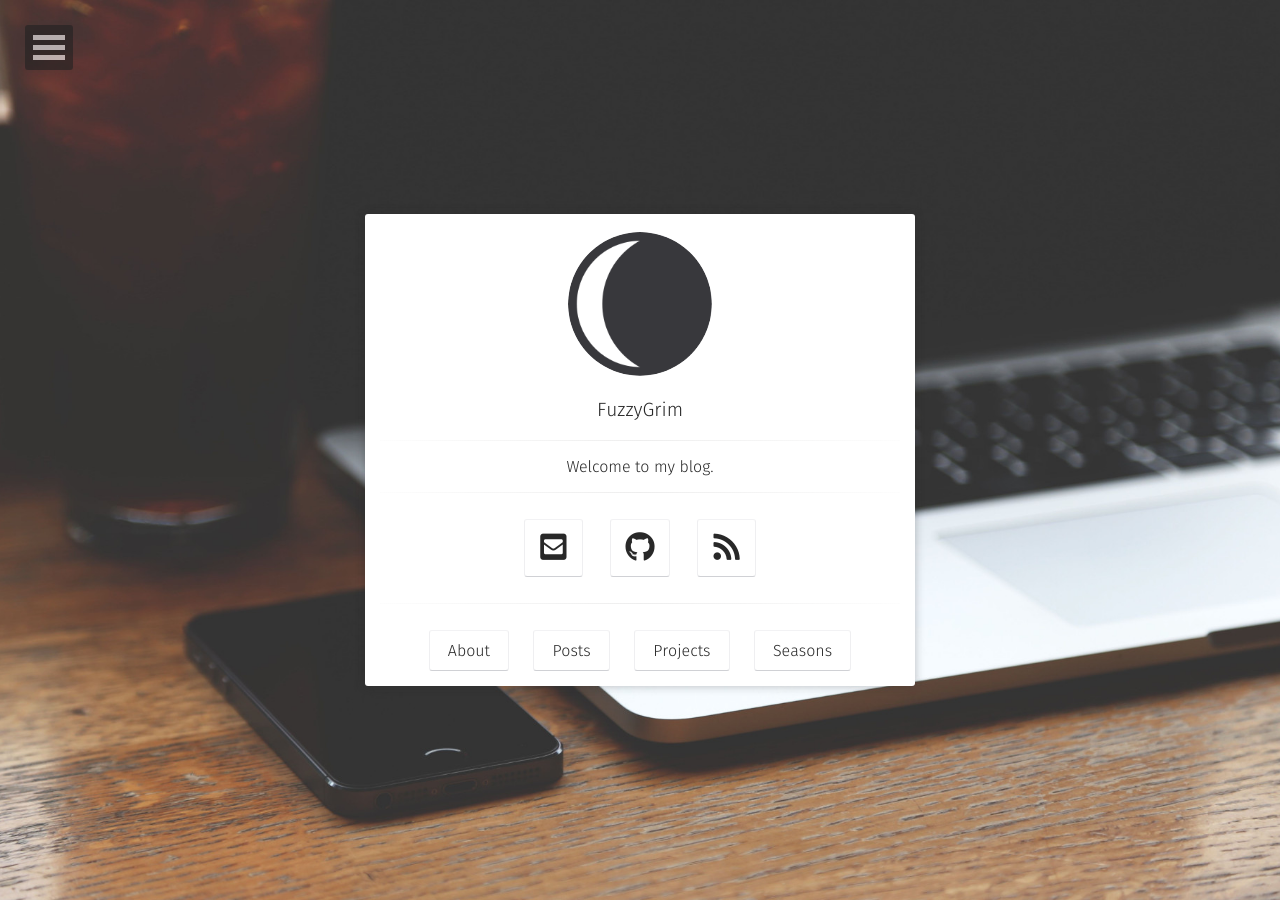
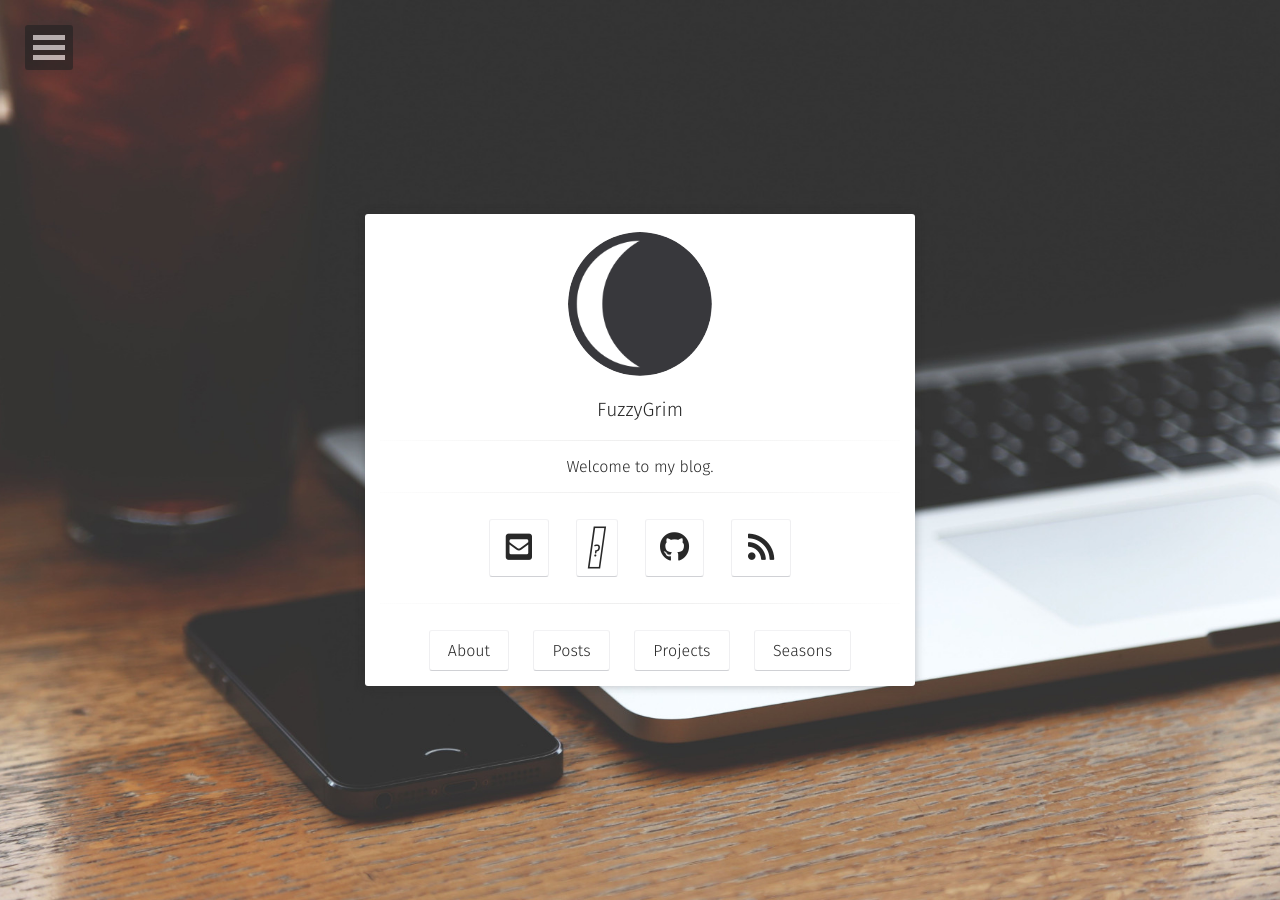
Before and after one commit to FuzzyGrim/blog, a Jekyll site: the page built from index.html, in a window 1280 px wide. Built offline with Jekyll 4.4.1, drawn with Linux system fonts in a browser that asks for light colours; some web fonts are replaced.

Commit message:
add matrix link

```diff
--- a/_config.yml
+++ b/_config.yml
@@ -57,6 +57,7 @@ github-url:         FuzzyGrim
 rss:                true
 umami:              umami.fuzzygrim.com
 kofi:               fuzzygrim
+matrix:             fuzzygrim:matrix.org
 monero:
   address:          84QRpjRZhXqebshV4PQJhCgAhPWpRLp4nezGDDTUzzYYP7rvwXsM3htdpQdtfxwTnybZcowphp9EG2aPxDFYaFgVD7Xmbng
   qr:               '../../assets/img/monero.png'
--- a/_includes/social-links.html
+++ b/_includes/social-links.html
@@ -1,6 +1,7 @@
                     <hr class="hr-line">
                     <h3 class="title" style="font-size:30px;">
                         {% if site.email %}<a class="social-btn" href="mailto:{{ site.email }}" target="_blank" rel="noopener noreferrer"><i class="fas fa-envelope-square fa-fw"></i></a>{% endif %}
+                        {% if site.matrix %}<a class="social-btn" href="https://matrix.to/#/@{{ site.matrix }}" target="_blank" rel="noopener noreferrer"><i class="fa-solid fa-comments"></i></a>{% endif %}
                         {% if site.github-url %}<a class="social-btn" href="http://github.com/{{ site.github-url }}" target="_blank" rel="noopener noreferrer"><i class="fab fa-github fa-fw"></i></a>{% endif %}
                         {% if site.rss %}<a class="social-btn" href="{{ site.url }}/feed.xml" target="_blank" rel="noopener noreferrer" download><i class="fa fa-fw">&#xf09e; </i></a>{% endif %}
                   </h3>
```
